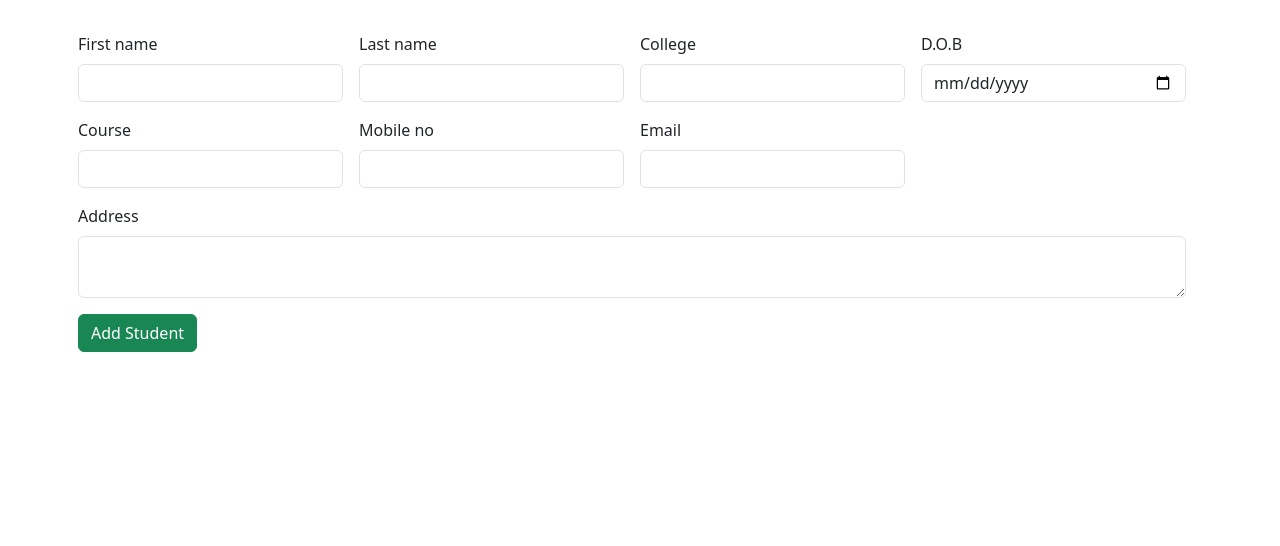
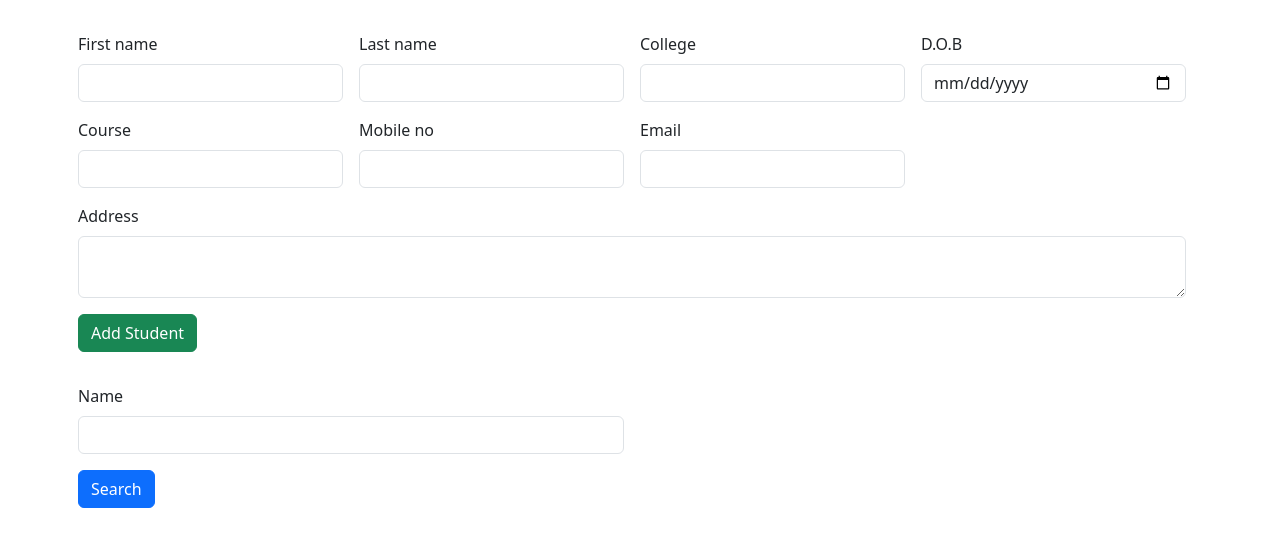
Before and after one commit to Abijith-V-001/react-stud-app-2024, a React (Create React App) app: page / in a window 1280 px wide. Shown: the top 546 px of the page. Built offline with nearby package versions, Linux system fonts and the light colour scheme.

Commit message:
Created page to search students

```diff
--- a/src/App.js
+++ b/src/App.js
@@ -1,11 +1,13 @@
 import logo from './logo.svg';
 import './App.css';
 import AddStudent from './Components/AddStudent';
+import Search from './Components/Search';
 
 function App() {
   return (
     <div>
       <AddStudent/>
+      <Search/>
     </div>
   );
 }
--- a/src/Components/Search.jsx
+++ b/src/Components/Search.jsx
@@ -1,11 +1,28 @@
 import React from 'react'
 
 const Search = () => {
-  return (
-    <div>
+    return (
+        <div>
+            <div className="container">
+                <div className="row">
+                    <div className="col col-12 col-sm-12 col-md-12 col-lg-12 col-xl-12 col-xxl-12"></div>
+                    <div className="row g-3">
+                        <div className="col col-12 col-sm-6 col-md-6 col-lg-6 col-xl-6 col-xxl-6">
 
-    </div>
-  )
+                            <label htmlFor="" className="form-label">Name</label>
+                            <input type="text" className="form-control" />
+
+                        </div>
+                        <div className="col col-12 col-sm-12 col-md-12 col-lg-12 col-xl-12 col-xxl-12">
+
+                            <button className="btn btn-primary">Search</button>
+
+                        </div>
+                    </div>
+                </div>
+            </div>
+        </div>
+    )
 }
 
 export default Search
```
